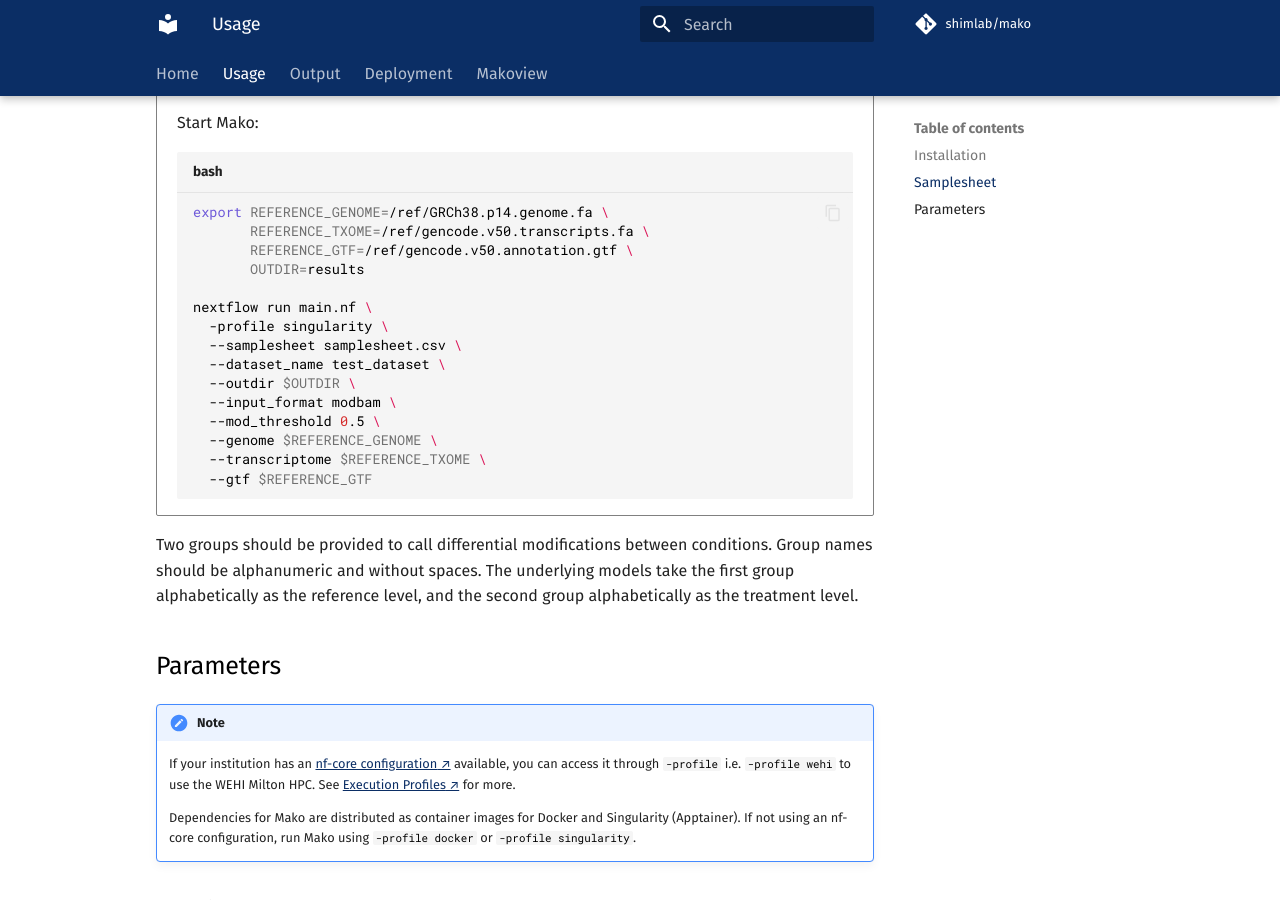
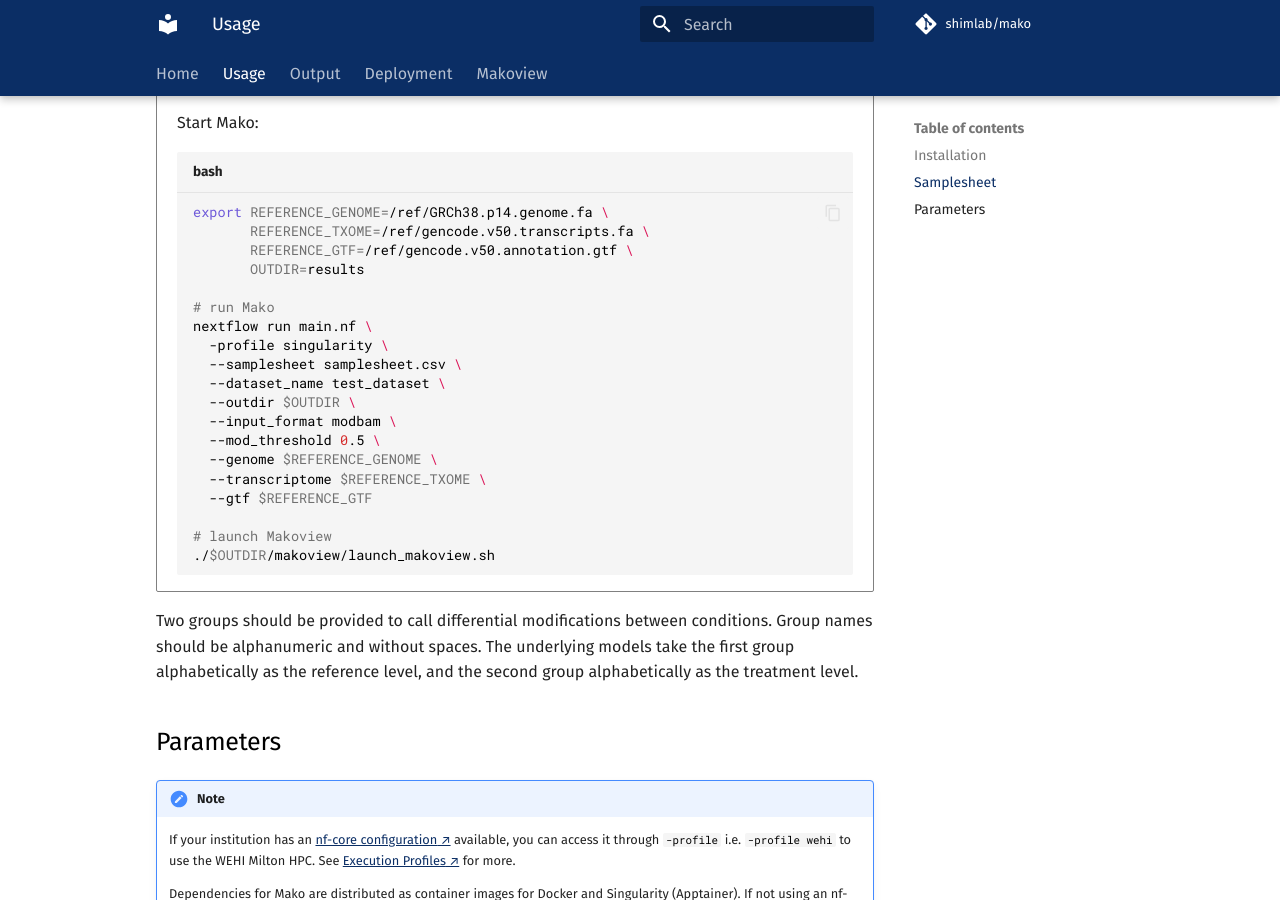
Before and after one commit to shimlab/mako, an MkDocs documentation site: the page built from content/usage.md, in a window 1280 px wide and 900 px high, scrolled down 1463 px. Built offline with MkDocs 1.6.1 and Material for MkDocs 9.7.7, drawn with Linux system fonts in a browser that asks for light colours; comment, search, counter and statistics services are not loaded.

Commit message:
Add "Launch Makoview" information to Usage

````diff
--- a/content/usage.md
+++ b/content/usage.md
@@ -63,6 +63,7 @@ The samplesheet is a CSV file which contains information about the samples to be
            REFERENCE_GTF=/ref/gencode.v50.annotation.gtf \
            OUTDIR=results
 
+    # run Mako
     nextflow run main.nf \
       -profile singularity \
       --samplesheet samplesheet.csv \
@@ -73,6 +74,9 @@ The samplesheet is a CSV file which contains information about the samples to be
       --genome $REFERENCE_GENOME \
       --transcriptome $REFERENCE_TXOME \
       --gtf $REFERENCE_GTF
+
+    # launch Makoview
+    ./$OUTDIR/makoview/launch_makoview.sh
     ```
 
 === "BAM + CSV input"
@@ -101,6 +105,7 @@ The samplesheet is a CSV file which contains information about the samples to be
            REFERENCE_GTF=/ref/gencode.v50.annotation.gtf \
            OUTDIR=results
 
+    # run Mako
     nextflow run main.nf \
         -profile singularity \
         --samplesheet samplesheet.csv \
@@ -111,6 +116,9 @@ The samplesheet is a CSV file which contains information about the samples to be
         --genome $REFERENCE_GENOME \
         --transcriptome $REFERENCE_TXOME \
         --gtf $REFERENCE_GTF
+
+    # launch Makoview
+    ./$OUTDIR/makoview/launch_makoview.sh
     ```
     !!! warning "Modification thresholds for m6Anet"
         The [m6Anet documentation](https://github.com/GoekeLab/m6anet/blob/590ec277cb48d61774f0872395099e466022e810/README.md) suggests to use 0.033379376 as the threshold for individual reads to be called as modified. Always consult your tool of choice to determine this value.
````
